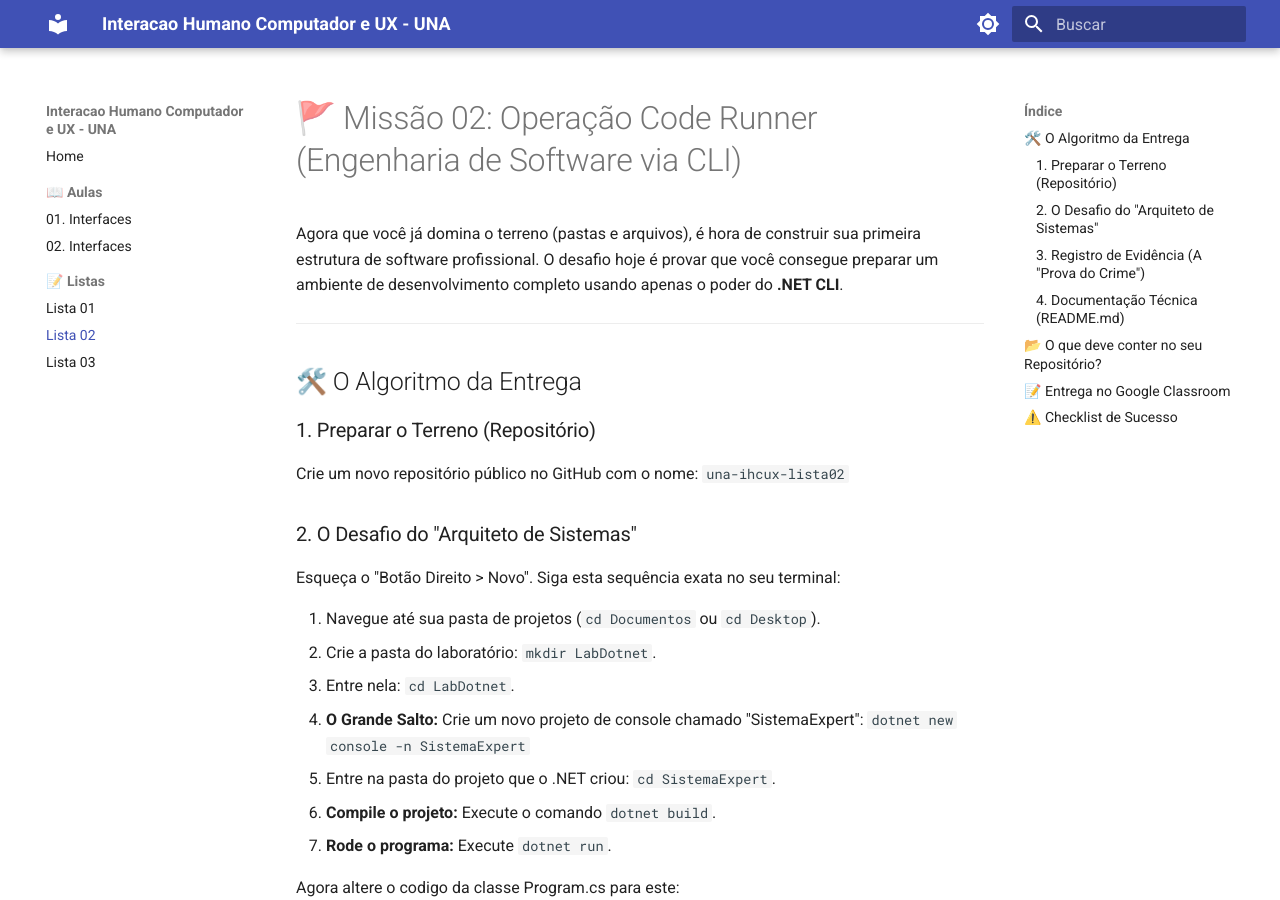
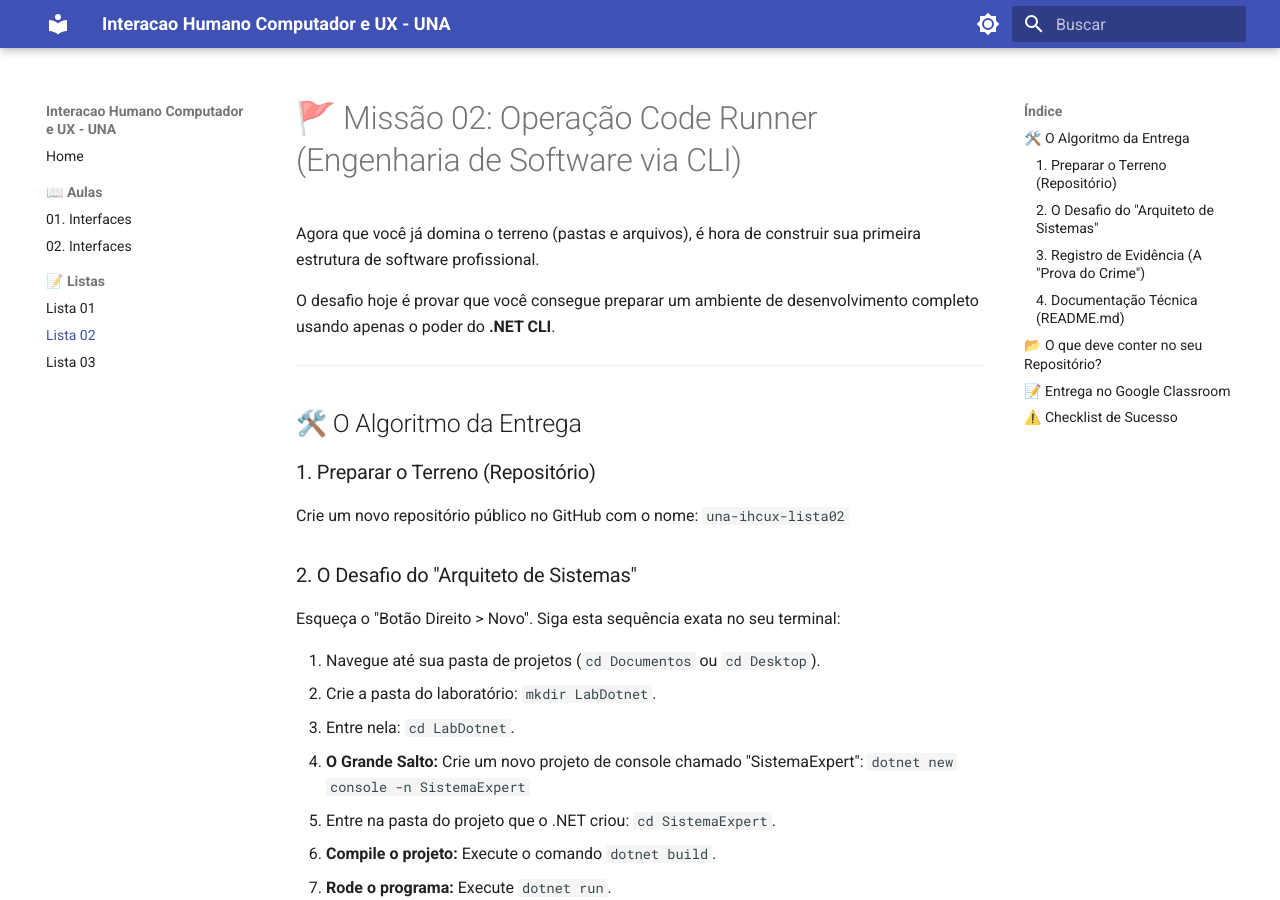
Before and after one commit to danhpaiva/una-ihcux-mkdocs-202601, an MkDocs documentation site: the page built from docs/listas/02-lista.md, in a window 1280 px wide and 900 px high. Built offline with MkDocs 1.6.1 and Material for MkDocs 9.7.7, drawn with Linux system fonts in a browser that asks for light colours; some of the changed text lies outside the part shown.

```diff
--- a/docs/listas/02-lista.md
+++ b/docs/listas/02-lista.md
@@ -1,6 +1,8 @@
 # 🚩 Missão 02: Operação Code Runner (Engenharia de Software via CLI)
 
-Agora que você já domina o terreno (pastas e arquivos), é hora de construir sua primeira estrutura de software profissional. O desafio hoje é provar que você consegue preparar um ambiente de desenvolvimento completo usando apenas o poder do **.NET CLI**.
+Agora que você já domina o terreno (pastas e arquivos), é hora de construir sua primeira estrutura de software profissional.
+
+O desafio hoje é provar que você consegue preparar um ambiente de desenvolvimento completo usando apenas o poder do **.NET CLI**.
 
 ---
 
@@ -89,7 +91,7 @@ Arquivos que o .NET criou para mim:
 
 ## 📂 O que deve conter no seu Repositório?
 
-* **A pasta `SistemaExpert**`: Suba os arquivos `.cs` e `.csproj` (não precisa subir as pastas `bin` e `obj`).
+* **A pasta `SistemaExpert`**: Suba os arquivos `.cs` e `.csproj` (não precisa subir as pastas `bin` e `obj`).
 * **minha-evidencia.png**: O print do seu terminal com o `dotnet run`.
 * **README.md**: Sua documentação técnica organizada.
 
```
